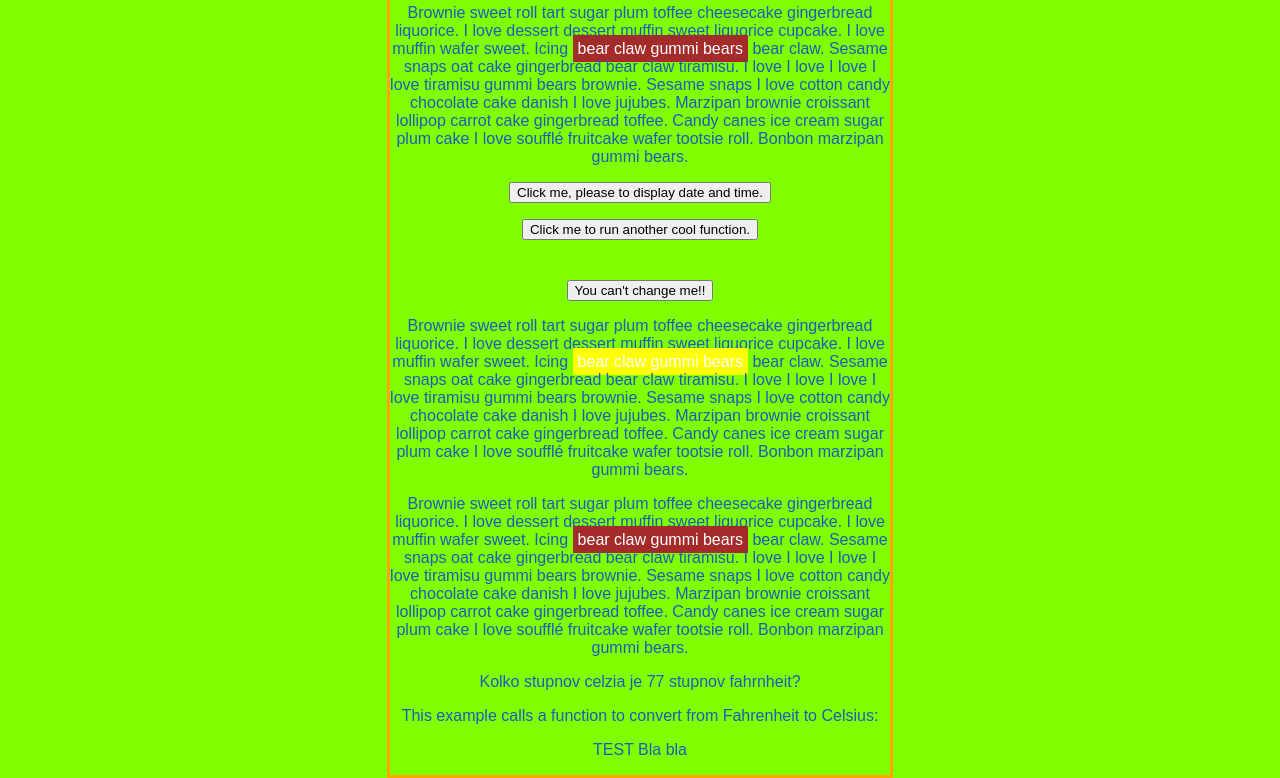
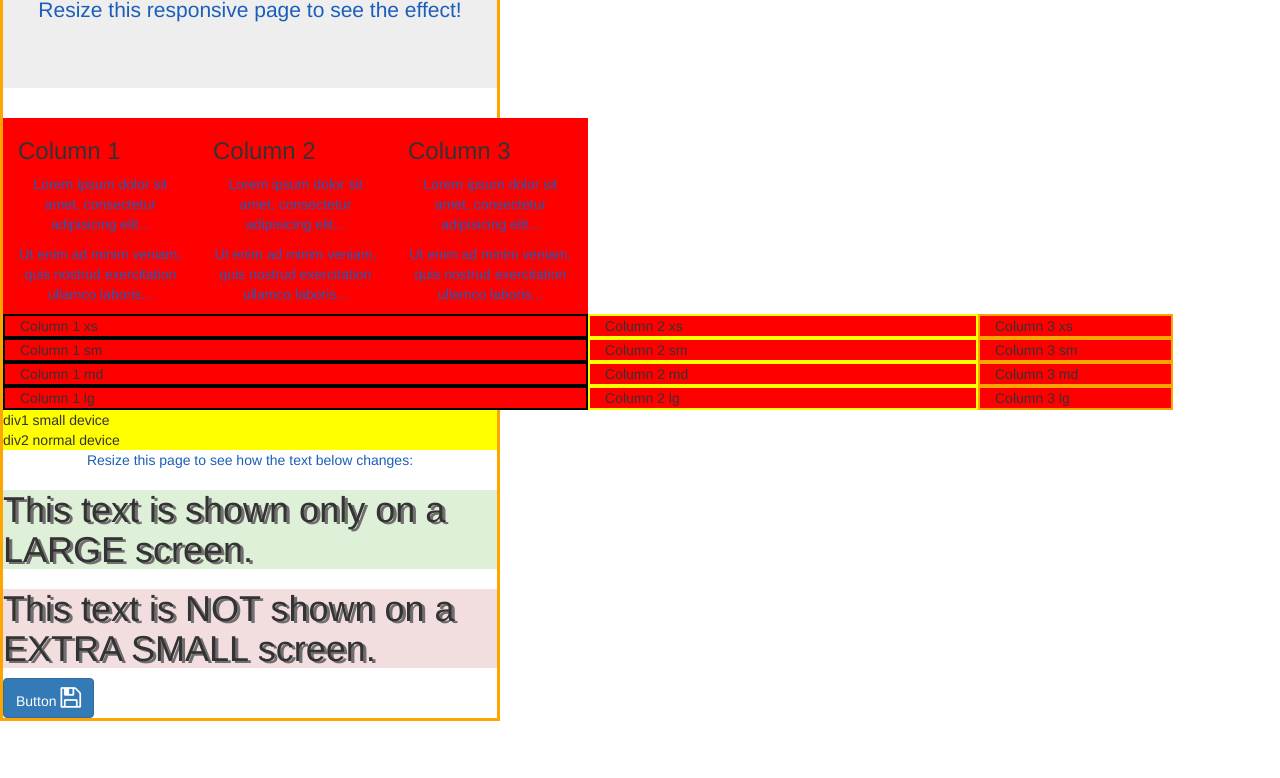
Before and after one commit to tonkomisko/trainee, a plain HTML site: page index.html in a window 1280 px wide. Shown: the part 225-1003 px from the top of the page. After the commit the page ends 946 px from the top, so only its background shows below. Drawn offline with nearby package versions, Linux system fonts and the light colour scheme.

Commit message:
high quality garbage

```diff
--- a/index.html
+++ b/index.html
@@ -1,23 +1,128 @@
 <!DOCTYPE html>
-<html xmlns="http://www.w3.org/1999/xhtml" lang="en" xml:lang="en">
+<html lang="en">
+<!-- <html xmlns="http://www.w3.org/1999/xhtml" lang="en" xml:lang="en"> -->
 
 <head>
     <meta charset="UTF-8">
+    <meta name="viewport" content="width=device-width, initial-scale=1">
     <link rel="stylesheet" type="text/css" href="style.css">
+    <link rel="stylesheet" href="https://cdnjs.cloudflare.com/ajax/libs/font-awesome/4.7.0/css/font-awesome.min.css">
+    <link rel="stylesheet" href="https://maxcdn.bootstrapcdn.com/bootstrap/3.4.0/css/bootstrap.min.css">
+
     <title>Anton M. Suslik and Peter Gunis for the better future</title>
-    <style>
-        body {
-            width: 200px;
-            background-color: blue;
-        }
-    </style>
-    <script type="text/javascript" src="jquery-3.4.1.min.js"> </script>
+
+
+
+    <script src="https://ajax.googleapis.com/ajax/libs/jquery/3.4.0/jquery.min.js"></script>
+    <script src="https://maxcdn.bootstrapcdn.com/bootstrap/3.4.0/js/bootstrap.min.js"></script>
+    <!-- <script type="text/javascript" src="jquery-3.4.1.min.js"> </script> -->
 
 </head>
 
 <body>
 
-    <h1 style="text-align: center">This is a Heading</h1>
+    <div class="jumbotron text-center">
+        <h1>My First Bootstrap Page</h1>
+        <p>Resize this responsive page to see the effect!</p>
+    </div>
+
+    <div class="container">
+        <div class="row">
+            <div class="col-sm-2 col-r">
+                <h3>Column 1</h3>
+                <p>Lorem ipsum dolor sit amet, consectetur adipisicing elit...</p>
+                <p>Ut enim ad minim veniam, quis nostrud exercitation ullamco laboris...</p>
+            </div>
+            <div class="col-sm-2 col-r">
+                <h3>Column 2</h3>
+                <p>Lorem ipsum dolor sit amet, consectetur adipisicing elit...</p>
+                <p>Ut enim ad minim veniam, quis nostrud exercitation ullamco laboris...</p>
+            </div>
+            <div class="col-sm-2 col-r">
+                <h3>Column 3</h3>
+                <p>Lorem ipsum dolor sit amet, consectetur adipisicing elit...</p>
+                <p>Ut enim ad minim veniam, quis nostrud exercitation ullamco laboris...</p>
+            </div>
+        </div>
+    </div>
+
+
+
+    <div class="container">
+        <div class="row">
+            <div class="col-xs-6 col1 col-r">
+                Column 1 xs
+            </div>
+            <div class="col-xs-4 col2 col-r">
+                Column 2 xs
+            </div>
+            <div class="col-xs-2 col3 col-r">
+                Column 3 xs
+            </div>
+        </div>
+        <div class="row">
+            <div class="col-sm-6 col1 col-r">
+                Column 1 sm
+            </div>
+            <div class="col-sm-4 col2 col-r">
+                Column 2 sm
+            </div>
+            <div class="col-sm-2 col3 col-r">
+                Column 3 sm
+            </div>
+
+        </div>
+        <div class="row">
+            <div class="col-md-6 col1 col-r">
+                Column 1 md
+            </div>
+            <div class="col-md-4 col2 col-r">
+                Column 2 md
+            </div>
+            <div class="col-md-2 col3 col-r">
+                Column 3 md
+            </div>
+        </div>
+        <div class="row">
+            <div class="col-lg-6 col1 col-r">
+                Column 1 lg
+            </div>
+            <div class="col-lg-4 col2 col-r">
+                Column 2 lg
+            </div>
+            <div class="col-lg-2 col3 col-r">
+                Column 3 lg
+            </div>
+        </div>
+    </div>
+
+    <div>
+        <div class="devices-r">
+            div1 small device
+        </div>
+
+        <div class="devices-r">
+            div2 normal device
+        </div>
+    </div>
+
+    <p>Resize this page to see how the text below changes:</p>
+    <h1 class="visible-xs bg-danger">This text is shown only on an EXTRA SMALL screen.</h1>
+    <h1 class="visible-sm bg-info">This text is shown only on a SMALL screen.</h1>
+    <h1 class="visible-md bg-warning">This text is shown only on a MEDIUM screen.</h1>
+    <h1 class="visible-lg bg-success">This text is shown only on a LARGE screen.</h1>
+    <h1 class="hidden-xs bg-danger">This text is NOT shown on a EXTRA SMALL screen.</h1>
+
+    <!-- <button class="butt"></button> -->
+    <button class="btn btn-primary awesome-btn" >Button <i class="fa fa-floppy-o" style="font-size:24px"></i></button>
+
+
+
+    <!-- <div class="container">
+    <div class="row">
+    <div class="col-sm-2"> -->
+    <!-- <h1 style="text-align: center">This is a Heading</h1>
+
         <p>This is a paragraph.</p>
 
 
@@ -52,7 +157,7 @@
         </div>
         <div align="center">
             <button id="test_2">You can't change me!!</button>
-    </div>
+        </div> -->
 
 
 
@@ -61,7 +166,7 @@
         <button type></button>
     </div> -->
 
-    <p class="number_2 specific_class">
+    <!-- <p class="number_2 specific_class">
         Brownie sweet roll tart sugar plum toffee cheesecake gingerbread liquorice. I love dessert dessert muffin sweet
         liquorice cupcake. I love muffin wafer sweet.
         Icing <span>bear claw gummi bears</span> bear claw. Sesame snaps oat cake gingerbread bear claw tiramisu. I love
@@ -88,7 +193,7 @@
         <p id="demo">TEST Bla bla</p>
 
 
-    </p>
+    </p> -->
 
     <script src="myscripts.js"></script>
 </body>
--- a/style.css
+++ b/style.css
@@ -3,7 +3,7 @@ body {
     border: 3px solid orange;
     width: 500px !important;
     margin: 0 auto;
-    background-color: chartreuse !important;
+    background-color: chartreuse;
 }
 
 h1 {
@@ -34,7 +34,6 @@ div.button_1 {
     text-align: center;
 }
 
-
 div.button_2 {
     text-align: center;
 }
@@ -42,3 +41,65 @@ div.button_2 {
 button#test_2 {
     margin-top: 40px;
 }
+
+.col1 {
+    background: red;
+    border: 2px solid black;
+}
+
+.col2 {
+    background: blue;
+    border: 2px solid yellow;
+}
+
+.col3 {
+    background: green;
+    border: 2px solid orange;
+}
+
+.col-r {
+    background: red;
+}
+
+.awesome-btn {
+    background-color: #4CAF50; /* Green */
+    border: none;
+    color: white;
+    padding: 15px 32px;
+    text-align: center;
+    text-decoration: none;
+    display: inline-block;
+    font-size: 16px;
+}
+
+@media screen and (min-width: 100px) and (max-width: 200px) {
+    .col-r {
+        background-color: pink;
+    }
+}
+div.devices-r {
+    background: yellow;
+    display: block;
+}
+@media screen and (max-width: 500px) {
+    /* div.devices-r{
+        display:block;
+    } */
+    div.devices-r:nth-of-type(2){
+        background: blue;
+    }
+    /* .devices-r:nth-of-type(2){
+        display:none;
+    } */
+}
+
+
+/* @media (min-width: 501px) {
+    .devices-r:nth-of-type(1){
+        display:none;
+    }
+    .devices-r:nth-of-type(2){
+        display:block;
+    }
+
+} */
```
Also changed, not shown: domaca.txt (added), 12 other files. Lines whose indentation alone changed are shown as unchanged.
